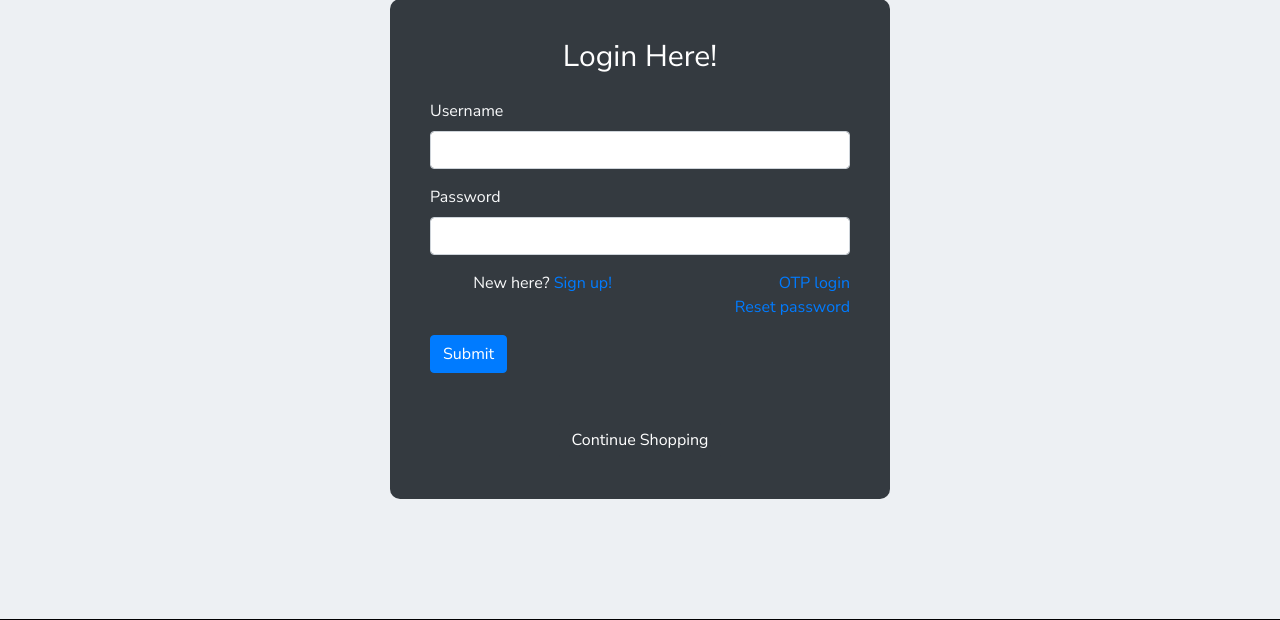
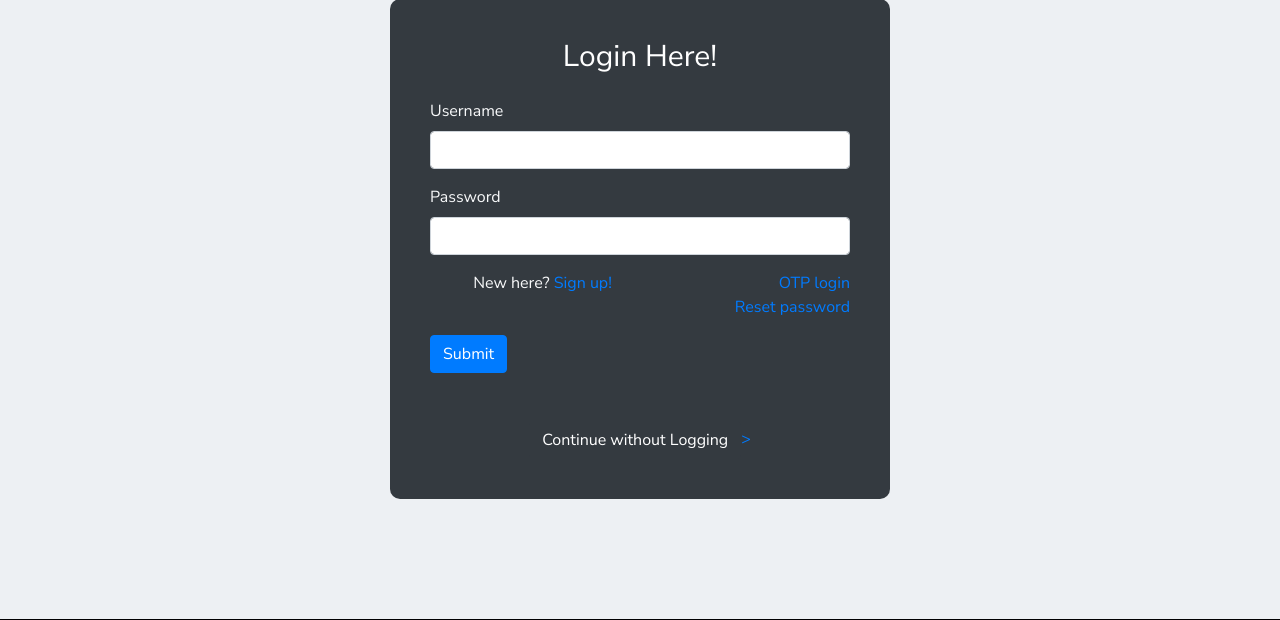
Before and after one commit to Michu23/Zorro-Estore, a Django app: page /login/ in a window 1280 px wide. Shown: the part 245-865 px from the top of the page. Run offline with Django 4.2, Linux system fonts and the light colour scheme; some libraries are stand-ins or nearby versions.

Commit message:
safe zone activated

```diff
--- a/Userapp/templates/login.html
+++ b/Userapp/templates/login.html
@@ -44,7 +44,7 @@
   </form>
   <br><br>
   <div class="text-center justify-content-center mx-auto">
-    <a href="{% url 'UserHome' %}"><button class="btn btn-primary btn-dark ">Continue Shopping</button></a>
+    <a href="{% url 'UserHome' %}"><button class="btn btn-primary btn-dark ">Continue without Logging</button>></a>
   </div>
 </div>
 <br /><br /><br /><br /><br />
```
